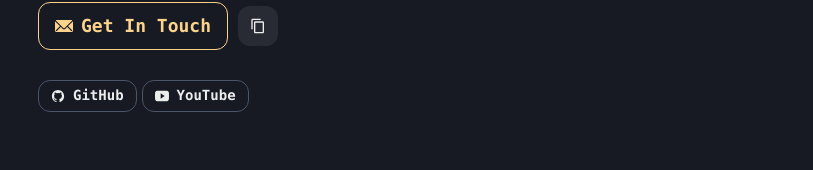
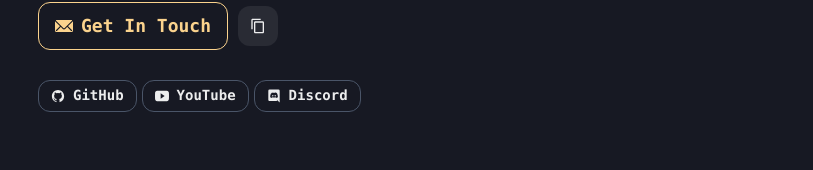
Before and after one commit to zany-ar/nudl.tech, a Next.js app: page / in a window 1280 px wide. Shown: the part 429-599 px from the top of the page, without its empty margins (234-1047 px from the left). Built offline with nearby package versions, Linux system fonts and the light colour scheme; a web font is replaced by a local one.

Commit message:
added discord to socials

```diff
--- a/details.tsx
+++ b/details.tsx
@@ -44,7 +44,8 @@ export const intro = {
 
 export const social = {
   github: 'https://github.com/0xCN/',
-  youtube: 'https://www.youtube.com/channel/UCjHuPi8CE4U_5BbnpyYvjQg'
+  youtube: 'https://www.youtube.com/channel/UCjHuPi8CE4U_5BbnpyYvjQg',
+  discord: 'https://discordapp.com/users/608619591677247522'
 }
 
 export const aboutMe = (
--- a/src/components/Socail.tsx
+++ b/src/components/Socail.tsx
@@ -1,7 +1,7 @@
 import { Button, useColorModeValue } from "@chakra-ui/react";
-import { IoLogoGithub, IoLogoYoutube } from "react-icons/io5";
+import { IoLogoDiscord, IoLogoGithub, IoLogoYoutube } from "react-icons/io5";
 
-export const Social = ({ github = null, youtube = null }) => (
+export const Social = ({ github = null, youtube = null, discord = null }) => (
   <>
     {github && (
       <Button
@@ -33,5 +33,20 @@ export const Social = ({ github = null, youtube = null }) => (
         YouTube
       </Button>
     )}
+    {discord && (
+      <Button
+        mr={"5px"}
+        as={'a'}
+        href={discord}
+        variant={'outline'}
+        rounded={'button'}
+        leftIcon={<IoLogoDiscord />}
+        size="sm"
+        target={"_blank"}
+        borderColor={useColorModeValue('black', 'gray.600')}
+      >
+        Discord
+      </Button>
+    )}
   </>
 )
--- a/src/pages/index.tsx
+++ b/src/pages/index.tsx
@@ -75,8 +75,7 @@ const Index = () => {
           </Box>
           <Box mt={'30px !important'}>
             <Social
-              github={social.github}
-              youtube={social.youtube} />
+              {...social} />
           </Box>
         </Box>
 
```
